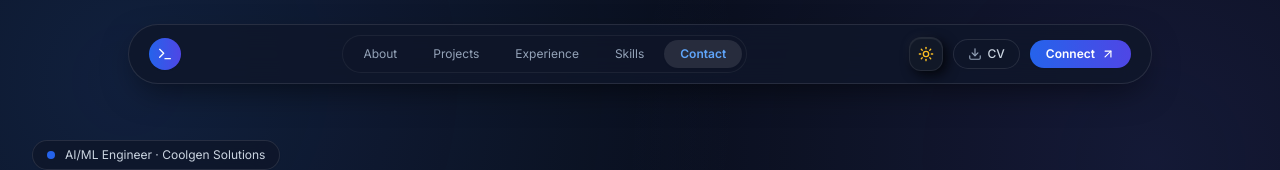
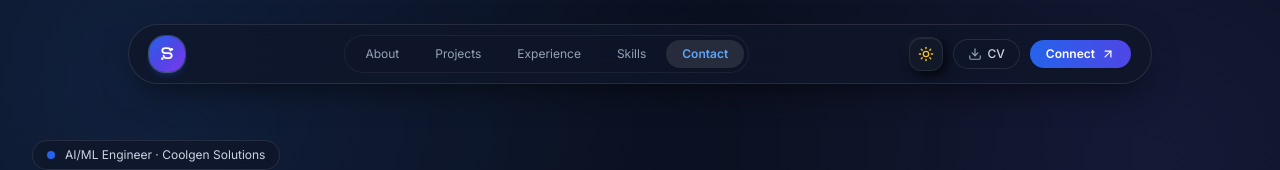
Before and after one commit to shivakkumar-ai-llm-researcher/portfolio, a Next.js app: page / in a window 1280 px wide. Shown: the top 170 px of the page. Built offline with nearby package versions, Linux system fonts and the light colour scheme.

Commit message:
Replace terminal icon with custom Sivakumar AI logo mark

```diff
--- a/components/Footer.tsx
+++ b/components/Footer.tsx
@@ -1,7 +1,8 @@
 'use client';
 
 import React from 'react';
-import { Terminal, ArrowUp, Github, Linkedin } from 'lucide-react';
+import { ArrowUp, Github, Linkedin } from 'lucide-react';
+import Logo from './Logo';
 
 export default function Footer() {
   const scrollToTop = () => {
@@ -13,10 +14,8 @@ export default function Footer() {
       <div className="max-w-7xl mx-auto flex flex-col md:flex-row items-center justify-between gap-6">
         {/* Brand & System Status */}
         <div className="flex flex-col items-center md:items-start gap-2">
-          <div className="flex items-center gap-2">
-            <div className="w-6 h-6 rounded-lg bg-gradient-to-r from-blue-600 to-indigo-600 flex items-center justify-center text-white">
-              <Terminal className="w-3.5 h-3.5" />
-            </div>
+          <div className="flex items-center gap-2.5 group">
+            <Logo size="sm" />
             <span className="font-bold text-sm text-slate-900 dark:text-white tracking-tight">Sivakumar</span>
           </div>
 
--- /dev/null
+++ b/components/Logo.tsx
@@ -0,0 +1,36 @@
+import React from 'react';
+
+interface LogoProps {
+  size?: 'sm' | 'md';
+}
+
+export default function Logo({ size = 'md' }: LogoProps) {
+  const boxSize = size === 'sm' ? 'w-7 h-7 rounded-xl' : 'w-9 h-9 rounded-2xl';
+  const iconSize = size === 'sm' ? 'w-4 h-4' : 'w-5 h-5';
+
+  return (
+    <div
+      className={`${boxSize} bg-gradient-to-br from-blue-600 via-indigo-600 to-violet-600 flex items-center justify-center text-white shadow-md shadow-blue-600/25 ring-1 ring-white/20 transition-transform duration-300 group-hover:scale-105`}
+    >
+      <svg
+        viewBox="0 0 32 32"
+        fill="none"
+        xmlns="http://www.w3.org/2000/svg"
+        className={iconSize}
+        aria-hidden="true"
+      >
+        {/* Geometric S path */}
+        <path
+          d="M21.5 10.5C21.5 8.29086 19.2614 6.5 16.5 6.5H13C10.5147 6.5 8.5 8.29086 8.5 10.5C8.5 12.7091 10.5147 14.5 13 14.5H19C21.4853 14.5 23.5 16.2909 23.5 18.5C23.5 20.7091 21.4853 22.5 19 22.5H15.5C12.7386 22.5 10.5 20.7091 10.5 18.5"
+          stroke="currentColor"
+          strokeWidth="2.8"
+          strokeLinecap="round"
+          strokeLinejoin="round"
+        />
+        {/* AI neural node accent */}
+        <circle cx="23.5" cy="8.5" r="2.2" fill="currentColor" />
+        <circle cx="8.5" cy="23.5" r="2.2" fill="currentColor" fillOpacity="0.85" />
+      </svg>
+    </div>
+  );
+}
--- a/components/Navbar.tsx
+++ b/components/Navbar.tsx
@@ -1,8 +1,9 @@
 'use client';
 
 import React, { useState, useEffect } from 'react';
-import { Terminal, Download, Menu, X, ArrowUpRight, Sun, Moon } from 'lucide-react';
+import { Download, Menu, X, ArrowUpRight, Sun, Moon } from 'lucide-react';
 import { useTheme } from './ThemeProvider';
+import Logo from './Logo';
 
 const navItems = [
   { label: 'About', href: '#about' },
@@ -54,9 +55,7 @@ export default function Navbar() {
           className="flex items-center group focus:outline-none"
           aria-label="Home"
         >
-          <div className="w-8 h-8 rounded-full bg-gradient-to-r from-blue-600 to-indigo-600 flex items-center justify-center text-white shadow-sm group-hover:scale-105 transition-transform">
-            <Terminal className="w-4 h-4" />
-          </div>
+          <Logo size="md" />
         </a>
 
         {/* Desktop Nav Items (Fully Rounded Capsule Pill) */}
```
